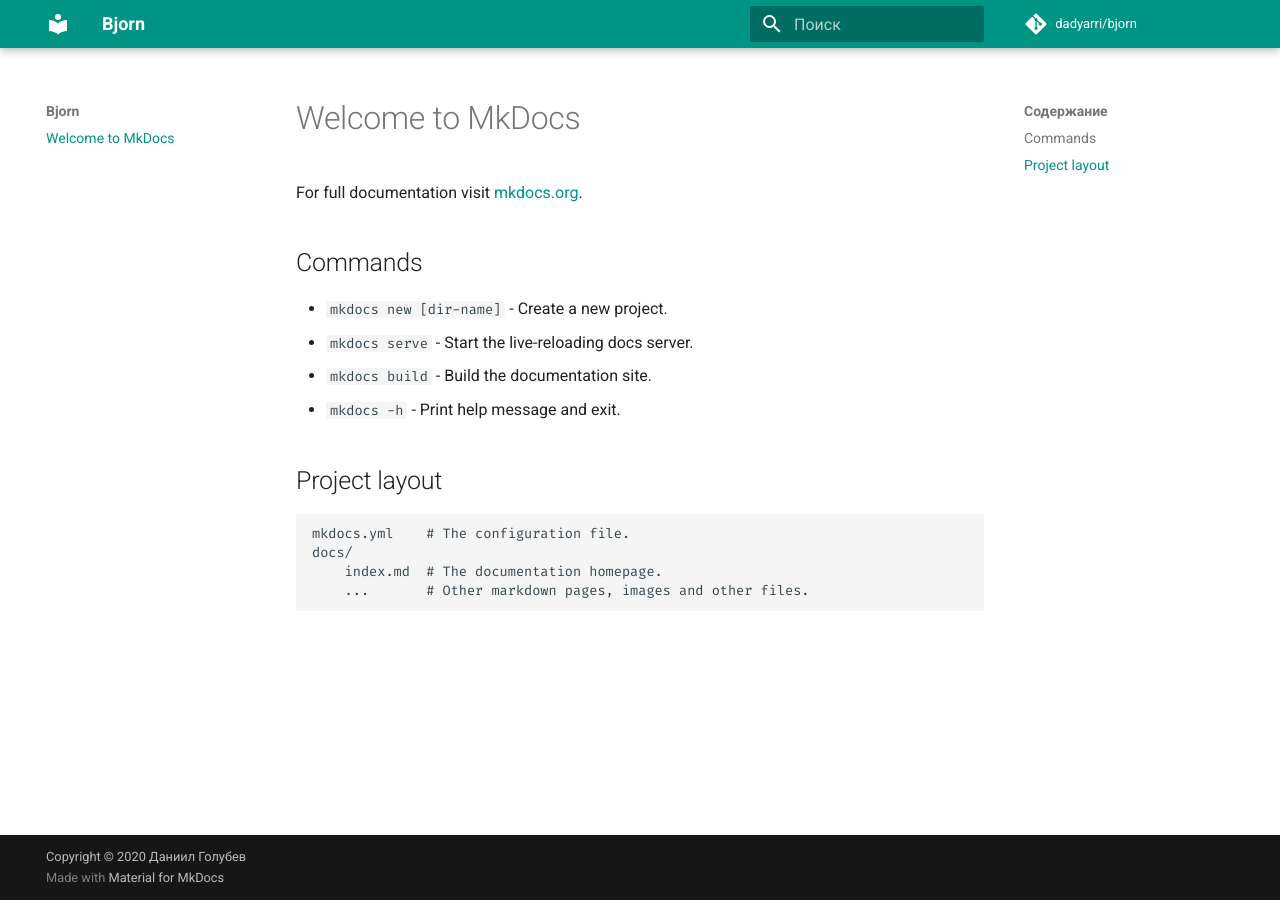
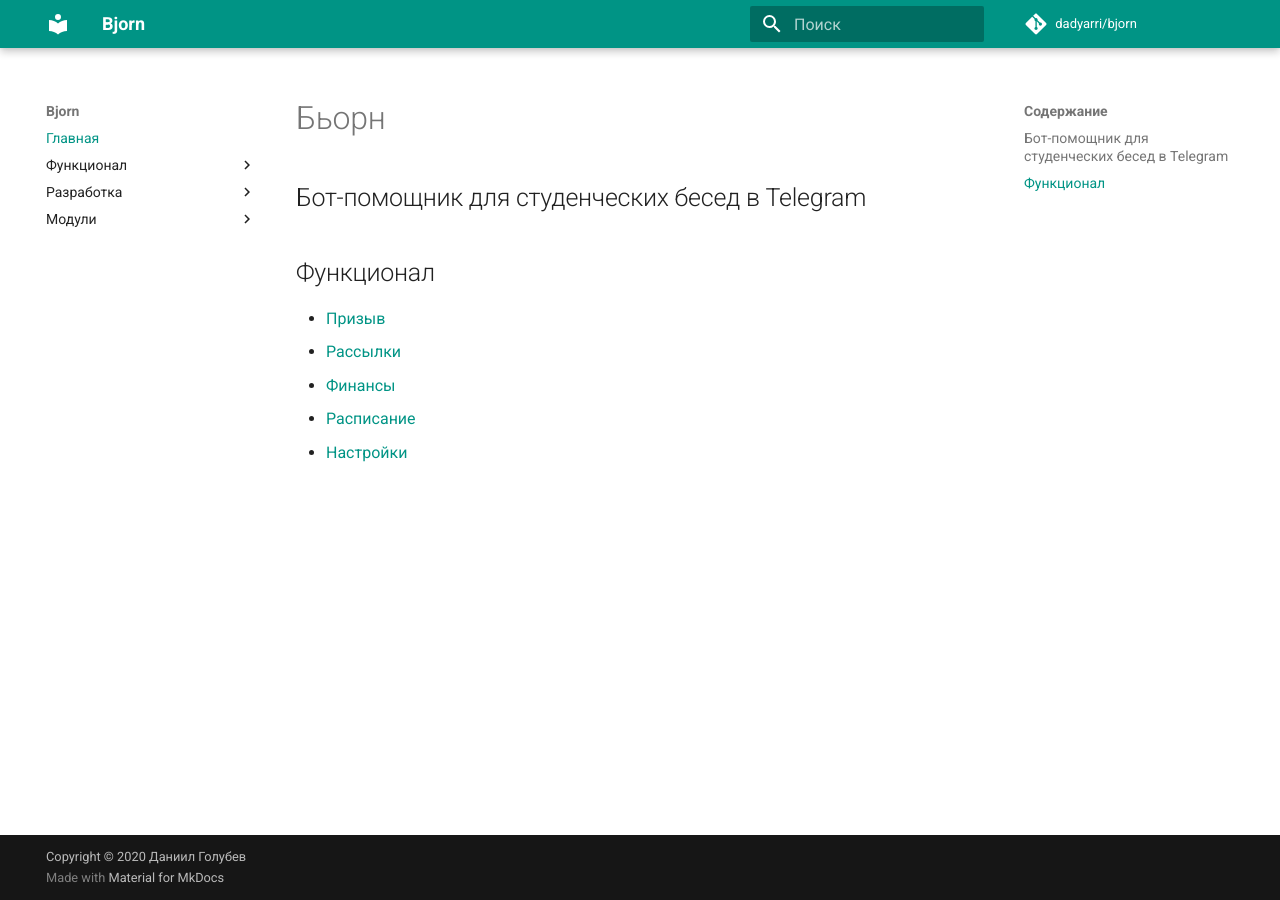
Before and after one commit to dadyarri/bjorn, an MkDocs documentation site: the page built from docs/docs/index.md, in a window 1280 px wide. Built offline with MkDocs 1.6.1 and Material for MkDocs 9.7.7, drawn with Linux system fonts in a browser that asks for light colours; comment, search, counter and statistics services are not loaded.

Commit message:
Add basic structure of docs.

```diff
--- a/docs/docs/index.md
+++ b/docs/docs/index.md
@@ -1,17 +1,12 @@
-# Welcome to MkDocs
+# Бьорн
 
-For full documentation visit [mkdocs.org](https://www.mkdocs.org).
+## Бот-помощник для студенческих бесед в Telegram
 
-## Commands
 
-* `mkdocs new [dir-name]` - Create a new project.
-* `mkdocs serve` - Start the live-reloading docs server.
-* `mkdocs build` - Build the documentation site.
-* `mkdocs -h` - Print help message and exit.
+## Функционал
 
-## Project layout
-
-    mkdocs.yml    # The configuration file.
-    docs/
-        index.md  # The documentation homepage.
-        ...       # Other markdown pages, images and other files.
+- [Призыв](functions/call.md)
+- [Рассылки](functions/mailings.md)
+- [Финансы](functions/finances.md)
+- [Расписание](functions/schedule.md)
+- [Настройки](functions/preferences.md)
--- a/docs/mkdocs.yml
+++ b/docs/mkdocs.yml
@@ -22,3 +22,24 @@
       guess_lang: false
   - toc:
       permalink: true
+
+nav:
+        - Главная: index.md
+        - Функционал:
+                - Призыв: functions/call.md
+                - Рассылки: functions/mailings.md
+                - Финансы: functions/finances.md
+                - Расписание: functions/schedule.md
+                - Настройки: functions/preferences.md
+        - Разработка:
+                - Кодекс поведения: dev/code-of-conduct.md
+                - Соглашения о наименовании: dev/code-of-naming.md
+                - Соглашение о стиле кода: dev/codestyle.md
+                - Внесение вклада: dev/contributing.md
+                - Адаптация: dev/adopt.md
+        - Модули:
+                - Main: modules/main.md
+                - Bot:
+                        - Клавиатуры: modules/bot/keyboards.md
+                        - Реплики: modules/bot/replicas.md
+                        - Утилиты: modules/bot/utils.md
```
Also changed, not shown: docs/docs/dev/adopt.md (added), docs/docs/dev/code-of-conduct.md (added), docs/docs/dev/code-of-naming.md (added), docs/docs/dev/codestyle.md (added), docs/docs/dev/contributing.md (added), docs/docs/functions/call.md (added), docs/docs/functions/finances.md (added), docs/docs/functions/mailings.md (added), docs/docs/functions/preferences.md (added), docs/docs/functions/schedule.md (added), docs/docs/modules/bot/keyboards.md (added), docs/docs/modules/bot/replicas.md (added), docs/docs/modules/bot/utils.md (added), docs/docs/modules/main.md (added).
